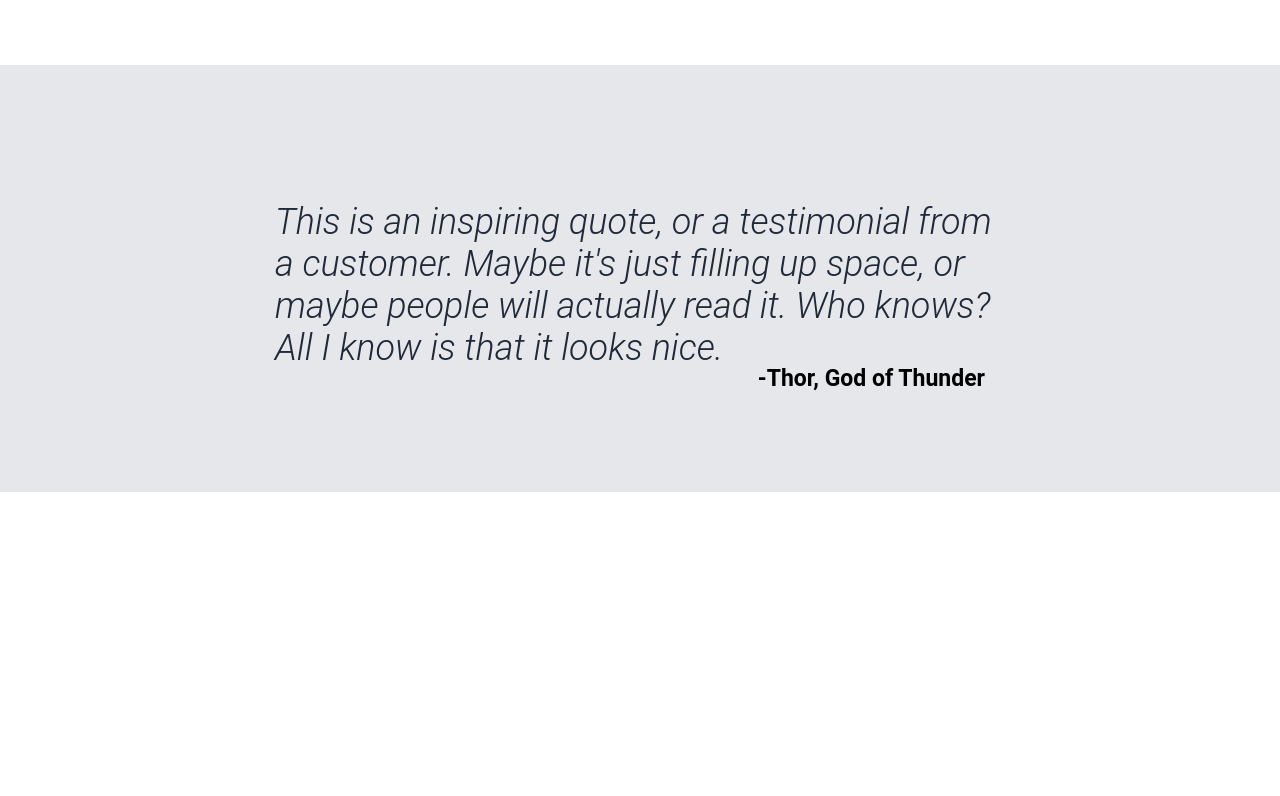
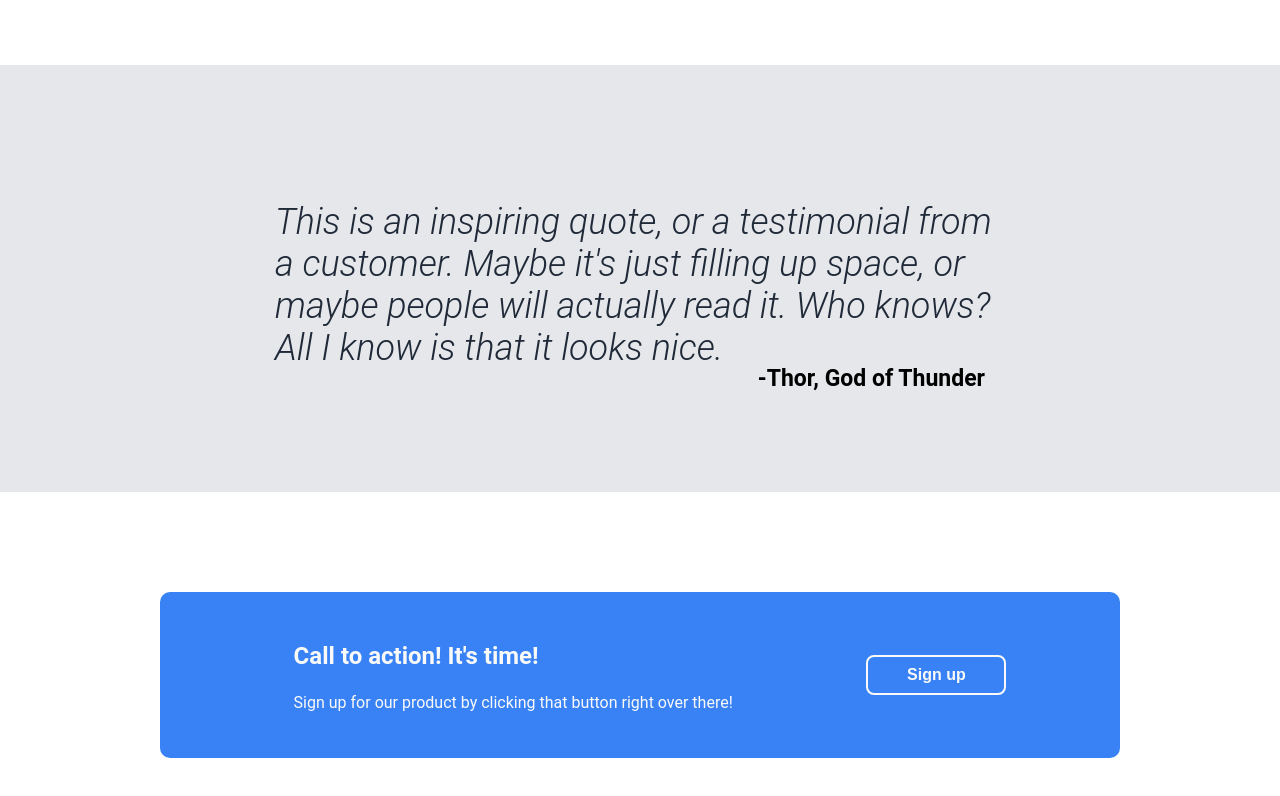
Before and after one commit to bllakcn/landing-page, a plain HTML site: page index.html in a window 1280 px wide. Shown: the part 948-1744 px from the top of the page. Before the commit the page ends 1440 px from the top, so only its background shows below. Drawn offline with Linux system fonts and the light colour scheme.

Commit message:
action section

```diff
--- a/index.html
+++ b/index.html
@@ -53,8 +53,12 @@
 		<p class="text">This is an inspiring quote, or a testimonial from a customer. Maybe it's just filling up space, or maybe people will actually read it. Who knows? All I know is that it looks nice.</p>
 		<p class="author">-Thor, God of Thunder</p>
 	</section>
-	<section>
-
+	<section class="action">
+		<div class="call">
+			<h2>Call to action! It's time!</h2>
+			<p>Sign up for our product by clicking that button right over there!</p>
+		</div>
+		<button>Sign up</button>
 	</section>
 	<footer>
 
--- a/styles.css
+++ b/styles.css
@@ -137,3 +137,37 @@ body{
     font-weight: 700;
     font-size: 23px;
 }
+
+.action{
+    display: flex;
+    justify-content: space-evenly;
+    align-items: center;
+    margin: 100px 160px;
+    background-color: #3882F6;
+    border-radius: 10px;
+}
+
+.call{
+    padding: 30px 20px;
+    color:#F9FAF8;
+    display: flex;
+    flex-direction: column;
+    justify-content: center;
+    gap: 0;
+}
+
+.call > p{
+    font-size: 16px;
+    margin-top: 3px;
+}
+
+.action > button{
+    width: 140px;
+    height: 40px;
+    color: #F9FAF8;
+    border-radius: 8px;
+    font-weight: 700;
+    font-size: 16px;
+    background-color: #3882F6;
+    border: 2px solid #F9FAF8;
+}
```
